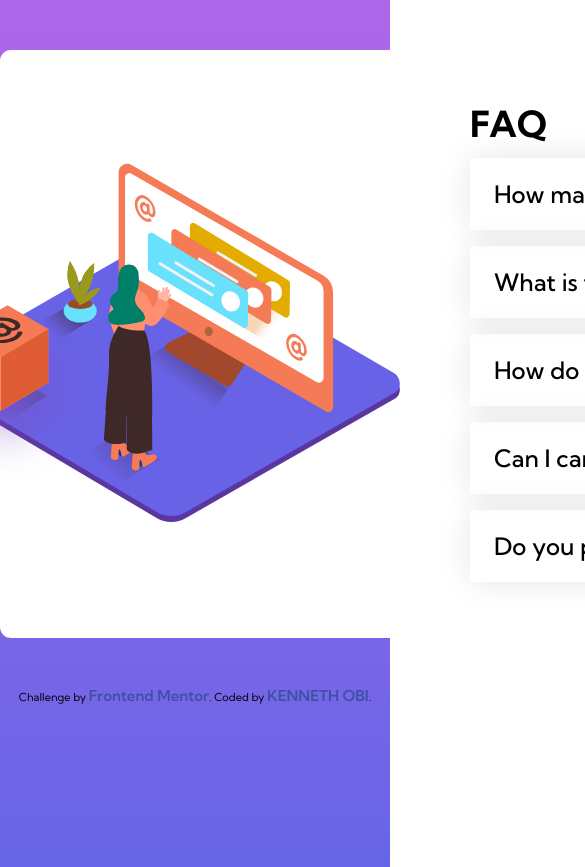
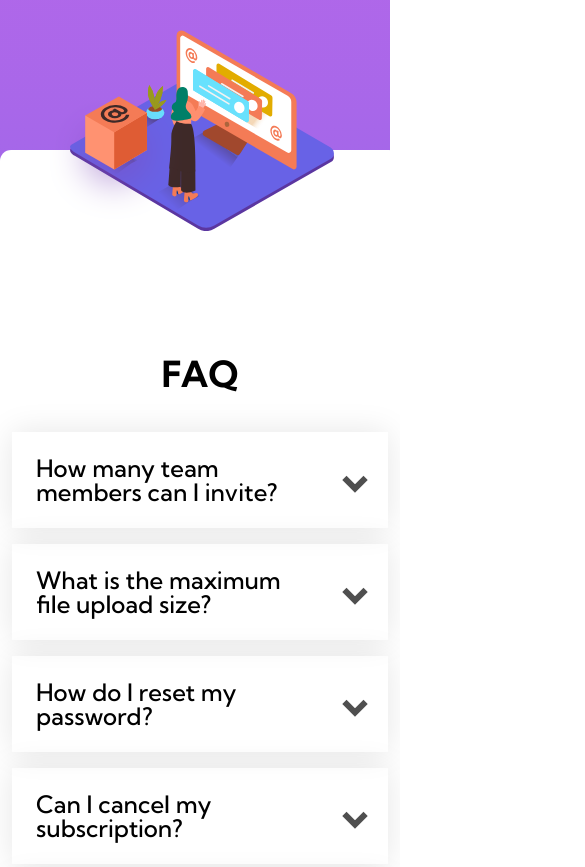
Before and after one commit to kennyoungC/faq-accordion-card-main, a plain HTML site: page index.html in a window 390 px wide. Shown: the top 867 px of the page, 585 px wide, since content can reach past the window. Drawn offline with nearby package versions, Linux system fonts and the light colour scheme.

Commit message:
mobile preview done

```diff
--- a/index.html
+++ b/index.html
@@ -57,7 +57,7 @@
             <!-- <p class="number">01</p> -->
             <p class="sub-header">How many team members can I invite?</p>
             <!-- <button class="arrow-open"> -->
-            <i class="arrow-down"></i>
+            <i class="arrow-down arrow-up"></i>
             <!-- </button> -->
 
             <div class="hidden-box">
@@ -71,7 +71,7 @@
             <!-- <p class="number">02</p> -->
             <p class="sub-header">What is the maximum file upload size?</p>
             <!-- <button class="arrow-open"> -->
-            <i class="arrow-down"></i>
+            <i class="arrow-down arrow-up"></i>
             <!-- </button> -->
 
             <div class="hidden-box">
@@ -85,7 +85,7 @@
             <!-- <p class="number">03</p> -->
             <p class="sub-header">How do I reset my password?</p>
             <!-- <button class="arrow-open"> -->
-            <i class="arrow-down"></i>
+            <i class="arrow-down arrow-up"></i>
             <!-- </button> -->
 
             <div class="hidden-box">
@@ -99,7 +99,7 @@
             <!-- <p class="number">04</p> -->
             <p class="sub-header">Can I cancel my subscription?</p>
             <!-- <button class="arrow-open"> -->
-            <i class="arrow-down"></i>
+            <i class="arrow-down arrow-up"></i>
             <!-- </button> -->
 
             <div class="hidden-box open-box">
@@ -113,7 +113,7 @@
             <!-- <p class="number">05</p> -->
             <p class="sub-header">Do you provide additional support?</p>
             <!-- <button class="arrow-open"> -->
-            <i class="arrow-down"></i>
+            <i class="arrow-down arrow-up"></i>
             <!-- </button> -->
 
             <div class="hidden-box">
--- a/style.css
+++ b/style.css
@@ -8,7 +8,7 @@ body {
   max-width: 1440px auto;
   font-size: 18px;
   line-height: 1;
-  height: 100vh;
+  /* height: 100vh; */
   background: linear-gradient(
     to bottom,
     hsl(273, 75%, 66%),
@@ -67,6 +67,7 @@ h2 {
 }
 .sub-header:hover,
 .arrow-open:hover {
+  cursor: pointer;
   color: hsl(14, 88%, 65%);
 }
 
@@ -92,21 +93,13 @@ h2 {
   background: none;
   font-size: 24px;
 } */
-.open .arrow-down {
-  border: solid hsl(14, 88%, 65%);
-  border-width: 0 6px 6px 0;
-  display: inline-block;
-  padding: 6px;
-
-  transform: rotate(-135deg);
-  -webkit-transform: rotate(-135deg);
-}
 .arrow-down {
   border: solid rgba(0, 0, 0, 0.692);
   border-width: 0 6px 6px 0;
   display: inline-block;
   padding: 6px;
 
+  cursor: pointer;
   transform: rotate(45deg);
   -webkit-transform: rotate(45deg);
 }
@@ -121,6 +114,15 @@ h2 {
 }
 .open {
   border-top: hsl(14, 88%, 65%) solid 2px;
+}
+.open .arrow-up {
+  border: solid hsl(14, 88%, 65%);
+  border-width: 0 6px 6px 0;
+  display: inline-block;
+  padding: 6px;
+
+  transform: rotate(-135deg);
+  -webkit-transform: rotate(-135deg);
 }
 .open .hidden-box {
   display: block;
@@ -151,3 +153,83 @@ h2 {
   text-decoration: underline;
   font-weight: bolder;
 }
+@media (max-width: 64em) {
+  .container {
+    width: 950px;
+    /* padding: 48px 32px; */
+  }
+}
+@media (max-width: 48em) {
+  .container {
+    width: 600px;
+    grid-template-columns: 1fr;
+    /* padding: 48px 32px; */
+  }
+  h1 {
+    text-align: center;
+    margin-bottom: 24px;
+  }
+  .container {
+    display: block;
+    margin: 150px auto;
+    flex-direction: column;
+    position: relative;
+    overflow: visible;
+  }
+  .col-1 {
+    position: absolute;
+    top: -150px;
+    left: 150px;
+    /* margin-bottom: 100px; */
+  }
+  .col-2 {
+    padding-top: 150px;
+  }
+  .woman-deskop {
+    width: 70%;
+    margin-left: 0;
+    position: relative;
+  }
+  .box {
+    width: 30%;
+    display: block;
+    position: absolute;
+    top: -55px;
+    left: 120px;
+    transform: translate(-140px, 140px);
+    z-index: 122;
+  }
+}
+@media (max-width: 27em) {
+  /* body {
+    background: none;
+  }
+  html {
+    background: linear-gradient(
+      to bottom,
+      hsl(273, 75%, 66%),
+      hsl(240, 73%, 65%)
+    );
+  } */
+  .container {
+    width: 400px;
+    grid-template-columns: 1fr;
+    padding-left: 12px;
+    padding-right: 12px;
+  }
+  .col-1 {
+    top: -120px;
+    left: 70px;
+  }
+  .woman-deskop {
+    width: 80%;
+  }
+  .col-2 {
+  }
+  .box {
+    width: 40%;
+    top: -75px;
+    left: 120px;
+    transform: translate(-140px, 140px);
+  }
+}
```
